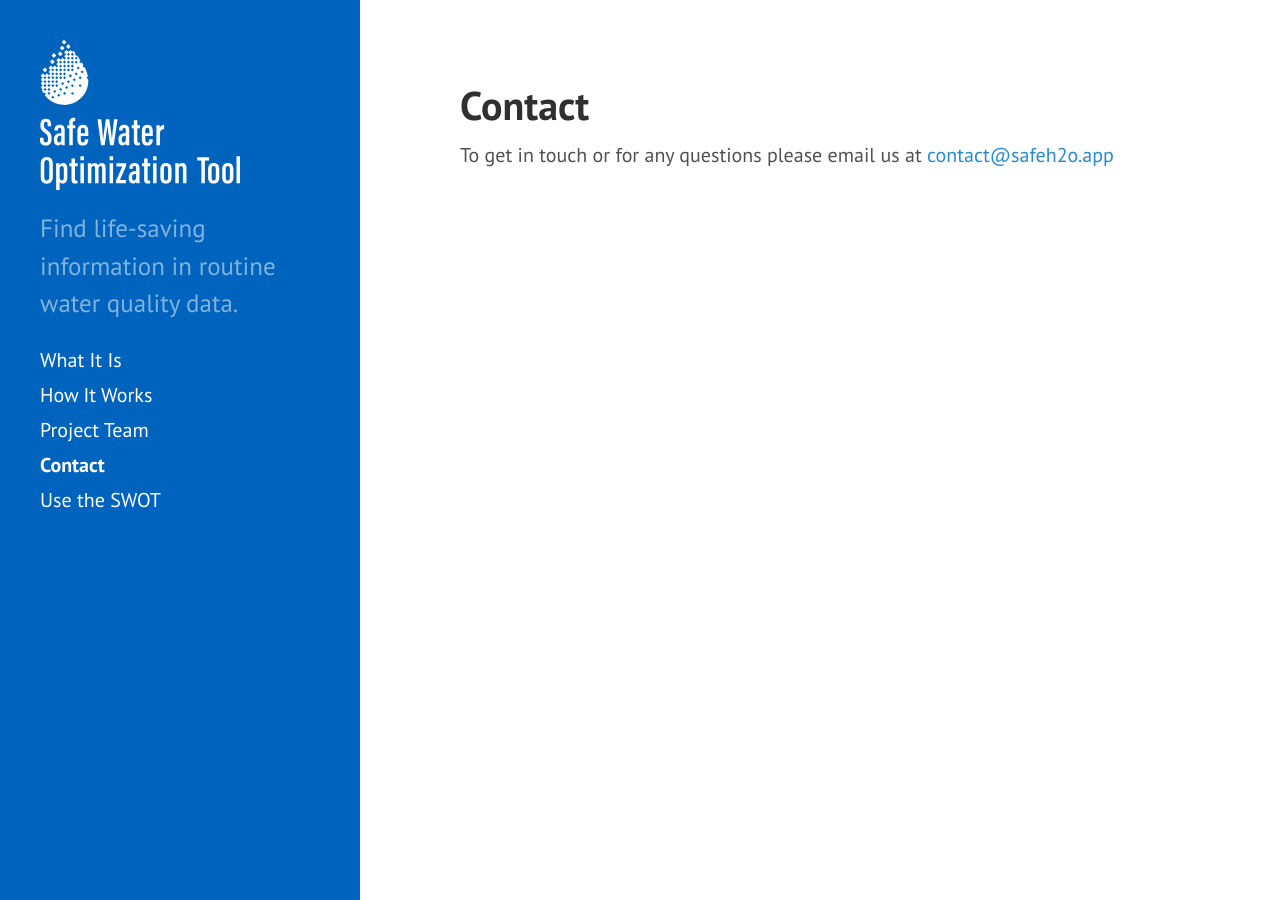
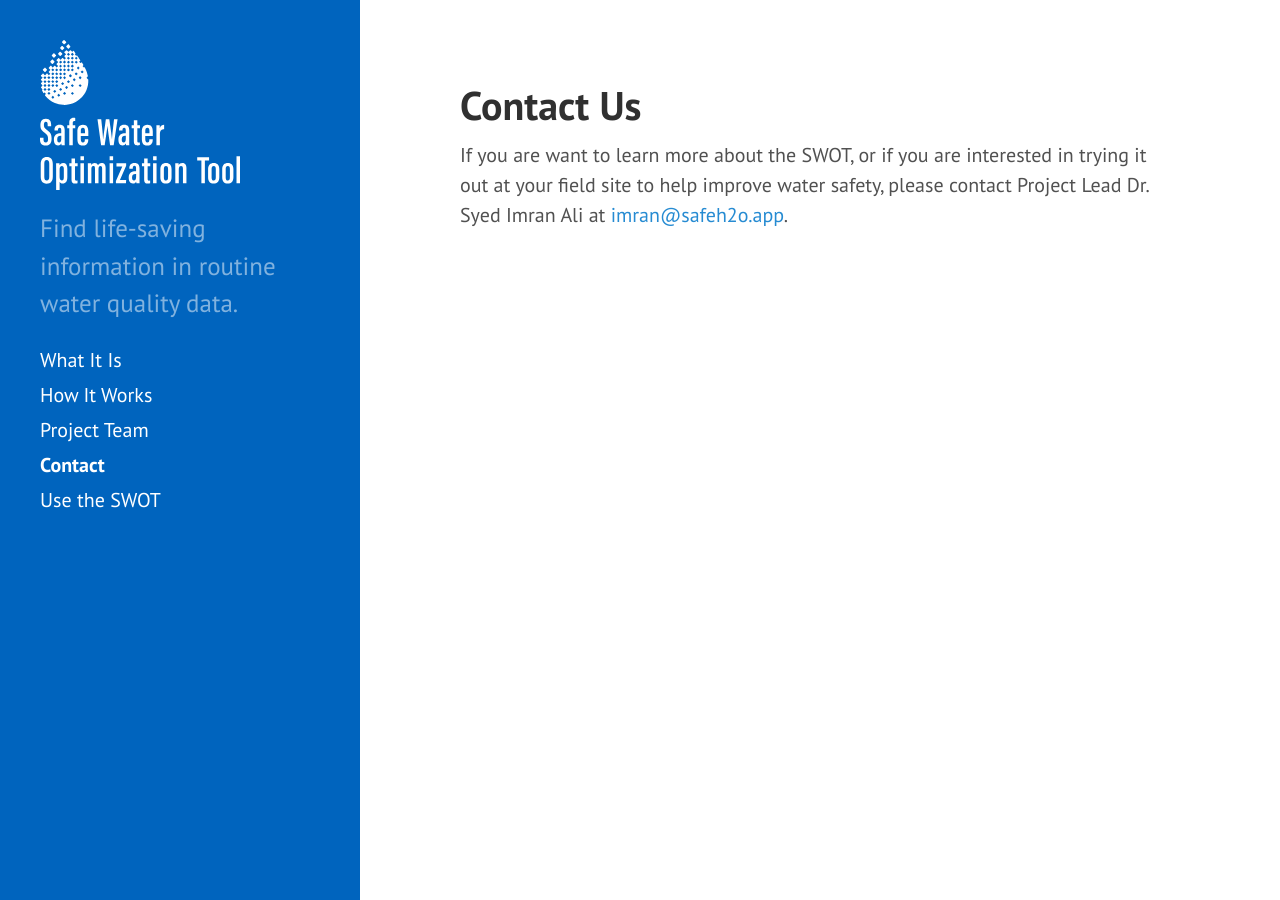
Before and after one commit to safeh2o/swot-infopage, a Jekyll site: the page built from contact.md, in a window 1280 px wide. Built offline with Jekyll 4.4.1, drawn with Linux system fonts in a browser that asks for light colours; Markdown is read by kramdown in place of the engine named in the settings.

Commit message:
Update contact.md

```diff
--- a/contact.md
+++ b/contact.md
@@ -1,6 +1,6 @@
 ---
 layout: page
-title: Contact
+title: Contact Us
 ---
 
-To get in touch or for any questions please email us at <a href="mailto: safeH2O.tool@gmail.com">contact@safeh2o.app</a>
+If you are want to learn more about the SWOT, or if you are interested in trying it out at your field site to help improve water safety, please contact Project Lead Dr. Syed Imran Ali at <a href="mailto: imran@safeh2o.app">imran@safeh2o.app</a>.
```
